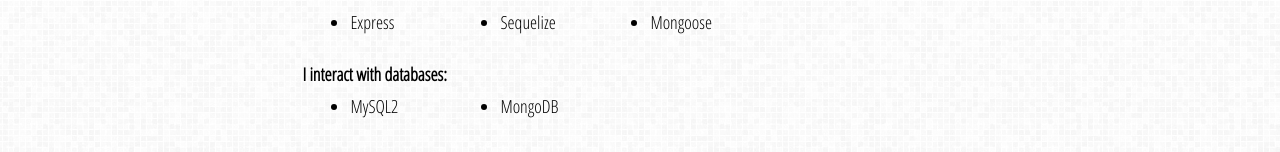
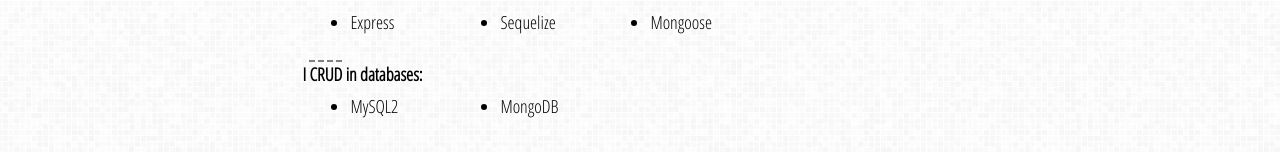
Before and after one commit to bravotango/Portfolio, a plain HTML site: page index.html in a window 1280 px wide. Shown: the part 398-550 px from the top of the page. Drawn offline with nearby package versions, Linux system fonts and the light colour scheme; a web font is replaced by a local one.

Commit message:
updated SCSS

```diff
--- a/index.html
+++ b/index.html
@@ -64,7 +64,11 @@
             <li>Sequelize</li>
             <li>Mongoose</li>
           </ul>
-          <h4>I interact with databases:</h4>
+          <h4>
+            I
+            <abbr title="Create Read Update Delete"><span>CRUD</span></abbr> in
+            databases:
+          </h4>
           <ul>
             <li>MySQL2</li>
             <li>MongoDB</li>
--- a/styles.scss
+++ b/styles.scss
@@ -173,6 +173,11 @@ main {
     margin: var(--margin-default) 0;
   }
 
+  abbr {
+    cursor: pointer;
+    text-decoration: overline dashed grey;
+  }
+
   section {
     display: flex;
     margin-top: var(--margin-larger);
@@ -199,7 +204,6 @@ main {
       padding-right: var(--padding-default);
       margin-right: var(--margin-default);
     }
-
     div.articles {
       display: flex;
       flex-wrap: wrap;
```
Also changed, not shown: styles.css, 2 other files.
